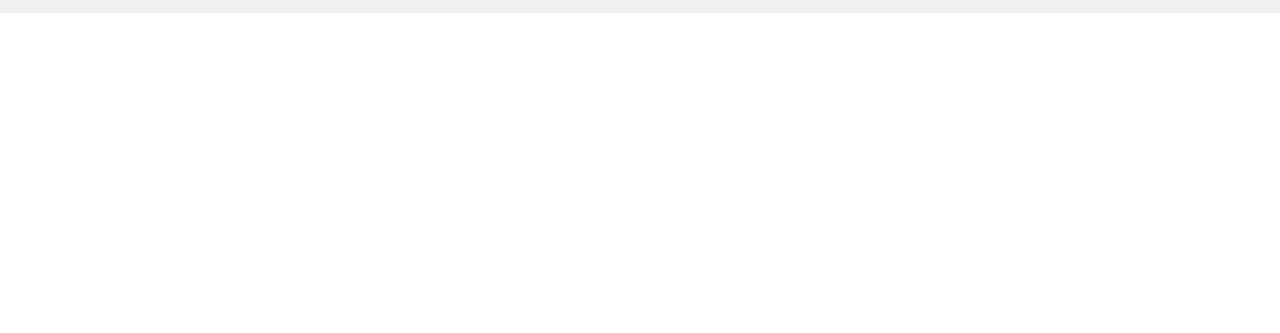
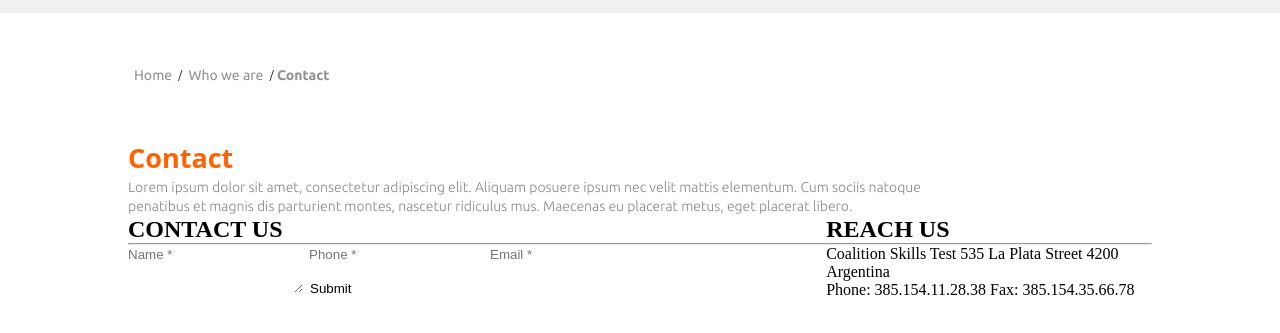
Before and after one commit to pro-masud/ct-custom-template, a plain HTML site: page index.html in a window 1280 px wide. Shown: the part 135-468 px from the top of the page. Drawn offline with nearby package versions, Linux system fonts and the light colour scheme.

Commit message:
contact form elment adding

```diff
--- a/css/responvie.css
+++ b/css/responvie.css
@@ -1,5 +1,7 @@
 @media screen and (max-width: 1024px) {
-
+    .breadcrumb{
+        padding: 40px 0;
+    }
 }
 @media screen and (max-width: 768px) {
     .header-right .main-menu > li {
@@ -27,6 +29,9 @@
         align-items: center;
         justify-content: center;
     }
+    .breadcrumb{
+        padding: 30px 0;
+    }
 }
 @media screen and (max-width: 375px) {
 
--- a/css/style.css
+++ b/css/style.css
@@ -2,6 +2,7 @@
 * Basic Setup Start
 *************************/
 @import url('https://fonts.googleapis.com/css2?family=Bebas+Neue&display=swap');
+@import url('https://fonts.googleapis.com/css2?family=Ubuntu:ital,wght@0,300;0,400;0,500;0,700;1,300;1,400;1,500;1,700&display=swap');
 *{
     margin: 0px;
     padding: 0px;
@@ -10,7 +11,7 @@
 a{
     text-decoration: none;
 }
-ul{
+ul,ol{
     list-style: none;
     padding: 0px;
 }
@@ -155,7 +156,7 @@ header .header-row{
 .header-right .main-menu li .sub-menu{
     position: absolute;
     top: 60px;
-    left: -24px;
+    left: -45px;
     padding: 15px 0;
     background-color: #fff;
     width: 160px;
@@ -202,3 +203,50 @@ header .header-row{
     top: 0px;
     left: 100%;
 }
+/************************
+* Breadcrumb Top Start
+*************************/
+.breadcrumb{
+    padding: 50px 0;
+}
+
+.breadcrumb .breadcrumb-main {
+    display: flex;
+    align-items: center;
+}
+.breadcrumb .breadcrumb-main li a{
+    font-size: 14px;
+    line-height: 25px;
+    color: #929292;
+    font-weight: 400;
+    font-family: "Ubuntu";
+    margin: 0 3px;
+    font-weight: 400;
+}
+.breadcrumb .breadcrumb-main li{
+    font-size: 14px;
+    line-height: 25px;
+    color: #929292;
+    font-weight: 400;
+    font-family: "Ubuntu";
+    margin: 0 3px;
+    font-weight: 700;
+}
+
+.heading h1{
+    font-size: 27px;
+    line-height: 40px;
+    color: #ff6200;
+    font-weight: 700;
+    font-family: "Open Sans";
+}
+
+.heading p{
+    font-size: 14px;
+    letter-spacing: 0px;
+    line-height: 19px;
+    color: #878787;
+    font-weight: 300;
+    font-family: "Ubuntu";
+    width: 80%;
+}
--- a/index.html
+++ b/index.html
@@ -76,6 +76,69 @@
         </div>
     </header>
     <!-- Header Section end -->
+    <!-- breadcrumb Section Start -->
+    <div class="breadcrumb">
+        <div class="container">
+            <div class="row">
+                <ol class="breadcrumb-main">
+                    <li><a href="#">Home</a></li>/
+                    <li><a href="#">Who we are</a></li>/
+                    <li>Contact</li>
+                </ol>
+            </div>
+        </div>
+    </div>
+    <!-- breadcrumb Section end -->
+    <div class="ct-heading">
+        <div class="container">
+            <div class="row">
+                <div class="heading">
+                    <h1>Contact</h1>
+                    <p>Lorem ipsum dolor sit amet, consectetur adipiscing elit. Aliquam posuere ipsum nec velit mattis elementum. Cum sociis natoque penatibus et magnis dis parturient montes, nascetur ridiculus mus. Maecenas eu placerat metus, eget placerat libero. </p>
+                </div>
+            </div>
+        </div>
+    </div>
+    <div class="ct-contact-form">
+        <div class="container">
+            <div class="row">
+                <div class="contact-f-left">
+                    <h2>CONTACT US</h2>
+                    <hr>
+                    <form action="#">
+                        <input type="text" placeholder="Name *">
+                        <input type="text" placeholder="Phone *">
+                        <input type="text" placeholder="Email *">
+                        <textarea ></textarea>
+                        <button>Submit</button>
+                    </form>
+                </div>
+                <div class="contact-f-right">
+                    <h2>REACH US</h2>
+                    <hr>
+                    <p>
+                        Coalition Skills Test
+                        535 La Plata Street
+                        4200 Argentina
+                    </p>
+                    <p>
+                        Phone: 385.154.11.28.38
+                        Fax: 385.154.35.66.78
+                    </p>
+                    <div class="ct-social-media">
+                        <ul>
+                            <li><a href="#"></a></li>
+                            <li><a href="#"></a></li>
+                            <li><a href="#"></a></li>
+                            <li><a href="#"></a></li>
+                            <li><a href="#"></a></li>
+                            <li><a href="#"></a></li>
+                        </ul>
+                    </div>
+                </div>
+            </div>
+        </div>
+    </div>
     <script src="https://code.jquery.com/jquery-3.6.0.min.js"></script>
     <script src="./js/jquery.slicknav.min.js"></script>
     <script src="./js/main.js"></script>
```
Also changed, not shown: demo.html (deleted, +0 -31 lines).
